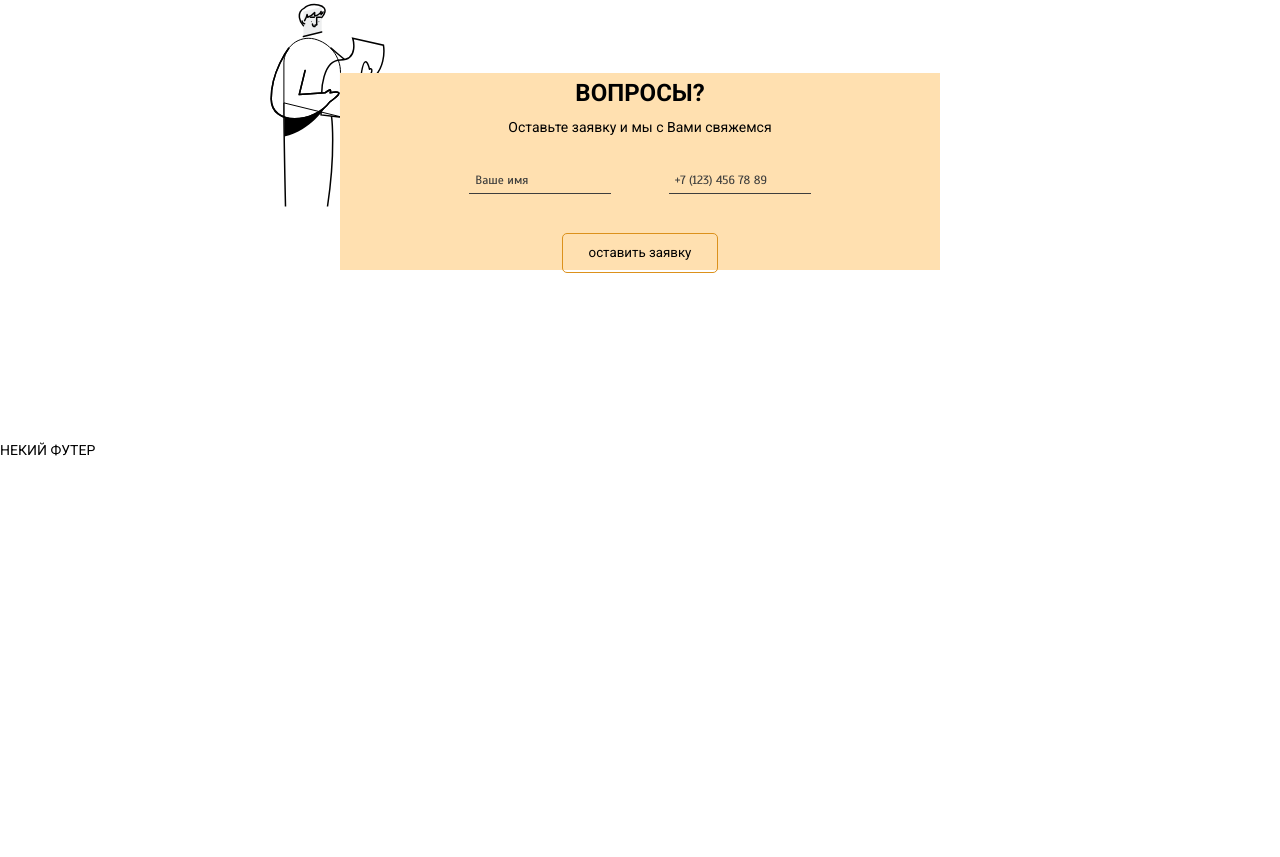
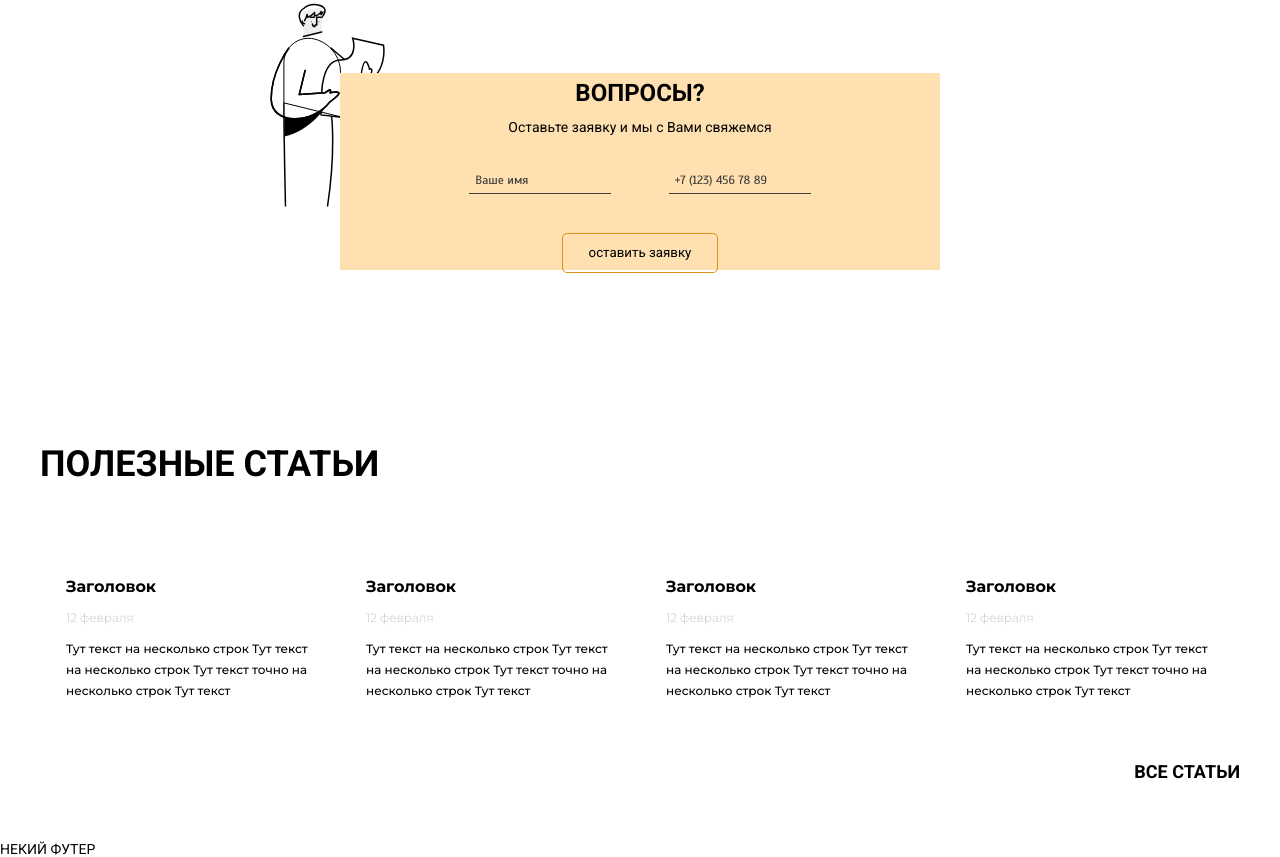
Before and after one commit to lapaduga/ami, a plain HTML site: page index.html in a window 1280 px wide. Shown: the part 4827-5684 px from the top of the page. Before the commit the page ends 5285 px from the top, so only its background shows below. Drawn offline with nearby package versions, Linux system fonts and the light colour scheme; files whose address does not match are found by name.

Commit message:
articles

```diff
--- a/index.html
+++ b/index.html
@@ -357,7 +357,7 @@
 							<a href="#" class="news__link universal-link"></a>
 						</div>
 					</div>
-					<a href="#" class="news__all-link">
+					<a href="#" class="news__all-link all-link">
 						все новости
 					</a>
 				</div>
@@ -396,6 +396,67 @@
 					<div class="questions__image questions__image-woman">
 						<img src="img/questions/woman.svg" alt="">
 					</div>
+				</div>
+			</div>
+		</div>
+
+		<!-- Articles -->
+
+		<div class="articles">
+			<div class="container">
+				<div class="articles__body">
+					<div class="articles__title title">
+						Полезные статьи
+					</div>
+					<div class="articles__items">
+						<a href="#" class="articles__item">
+							<div class="articles__subtitle">
+								Заголовок
+							</div>
+							<div class="articles__date">
+								12 февраля
+							</div>
+							<div class="articles__text">
+								Тут текст на несколько строк Тут текст на несколько строк Тут текст точно на несколько строк Тут текст
+							</div>
+						</a>
+						<a href="#" class="articles__item">
+							<div class="articles__subtitle">
+								Заголовок
+							</div>
+							<div class="articles__date">
+								12 февраля
+							</div>
+							<div class="articles__text">
+								Тут текст на несколько строк Тут текст на несколько строк Тут текст точно на несколько строк Тут текст
+							</div>
+						</a>
+						<a href="#" class="articles__item">
+							<div class="articles__subtitle">
+								Заголовок
+							</div>
+							<div class="articles__date">
+								12 февраля
+							</div>
+							<div class="articles__text">
+								Тут текст на несколько строк Тут текст на несколько строк Тут текст точно на несколько строк Тут текст
+							</div>
+						</a>
+						<a href="#" class="articles__item">
+							<div class="articles__subtitle">
+								Заголовок
+							</div>
+							<div class="articles__date">
+								12 февраля
+							</div>
+							<div class="articles__text">
+								Тут текст на несколько строк Тут текст на несколько строк Тут текст точно на несколько строк Тут текст
+							</div>
+						</a>
+					</div>
+					<a href="#" class="articles__all-link all-link">
+						все статьи
+					</a>
 				</div>
 			</div>
 		</div>
--- a/scss/style.scss
+++ b/scss/style.scss
@@ -919,8 +919,9 @@ body {
 	&__link {
 		align-self: flex-start;
 	}
+}
 
-	&__all-link {
+.all-link {
 	align-self: flex-end;
 	font-weight: bold;
 	font-size: 18px;
@@ -949,14 +950,13 @@ body {
 		margin: 0 0 30px 0;
 	}
 }
-}
 
 //questions
 
 .questions {
 	padding: 130px 0 170px 0;
 	background: url("../img/questions/decor.svg") center no-repeat;
-	@media (max-width:767px){
+	@media (max-width: 767px) {
 		padding: 80px 0 50px 0;
 	}
 	&__body {
@@ -971,7 +971,7 @@ body {
 		img {
 			max-width: 100%;
 		}
-		@media (max-width:767px){
+		@media (max-width: 767px) {
 			flex: 0 0 100px;
 		}
 	}
@@ -979,10 +979,10 @@ body {
 	&__image-man {
 		position: relative;
 		z-index: 1;
-		@media (max-width:767px) {
+		@media (max-width: 767px) {
 			z-index: 3;
 		}
-		@media (max-width:460px) {
+		@media (max-width: 460px) {
 			display: none;
 		}
 	}
@@ -1007,11 +1007,11 @@ body {
 		width: 100%;
 		height: 197px;
 		background: #ffe0b0;
-		@media (max-width:767px){
+		@media (max-width: 767px) {
 			height: 265px;
 			top: -30px;
 		}
-		@media (max-width:460px) {
+		@media (max-width: 460px) {
 			height: 280px;
 		}
 	}
@@ -1031,14 +1031,14 @@ body {
 		line-height: 120%;
 		margin: 0 0 30px 0;
 		padding: 0 10px;
-		@media (max-width:767px){
+		@media (max-width: 767px) {
 			margin: 0 0 10px 0;
 		}
 	}
 
 	&__inputs {
 		margin: 0 -27px 15px -27px;
-		@media (max-width:767px){
+		@media (max-width: 767px) {
 			display: flex;
 			flex-direction: column;
 			margin: 0 0 10px 0;
@@ -1061,19 +1061,19 @@ body {
 		&:focus {
 			border-bottom: 1px solid #dc911b;
 		}
-		&._error{
+		&._error {
 			border-bottom: 1px solid red;
 		}
-		@media (max-width:767px){
+		@media (max-width: 767px) {
 			margin: 10px;
 			font-size: 16px;
-			&::placeholder{
+			&::placeholder {
 				font-size: 16px;
 			}
 		}
 	}
 
-	&__alert{
+	&__alert {
 		color: red;
 		font-size: 12px;
 		opacity: 0;
@@ -1081,11 +1081,11 @@ body {
 		transition: all 0.3s ease 0s;
 		text-align: center;
 		margin: 0 10px 12px 10px;
-		&.active{
+		&.active {
 			opacity: 1;
 			visibility: visible;
 		}
-		@media (max-width:767px){
+		@media (max-width: 767px) {
 			margin: 0 10px 20px 10px;
 		}
 	}
@@ -1100,11 +1100,82 @@ body {
 	}
 }
 
-.micro-container{
+.micro-container {
 	max-width: 770px;
 	margin: 0 auto;
 	padding: 0 15px;
 }
+
+//articles
+
+.articles {
+	&__body {
+		display: flex;
+		flex-direction: column;
+	}
+
+	&__title {
+		margin: 0 0 64px 0;
+		@media (max-width:767px) {
+			margin: 0;
+		}
+	}
+
+	&__items {
+		display: flex;
+		justify-content: center;
+		flex-wrap: wrap;
+		margin: 0 0 34px 0;
+	}
+
+	&__item {
+		flex: 0 1 25%;
+		color: #000;
+		padding: 26px;
+		min-width: 280px;
+		@media (min-width:1024px) {
+			&:hover{
+				.articles__text{
+					text-decoration: underline;
+				}
+			}
+		}
+		@media (max-width:767px){
+			padding: 15px;
+			flex: 1 1 auto;
+		}
+	}
+
+	&__subtitle {
+		font-family: "Montserrat";
+		font-weight: bold;
+		font-size: 16px;
+		line-height: 21px;
+		margin: 0 0 10px 0;
+		height: 21px;
+		overflow: hidden;
+	}
+
+	&__date {
+		font-family: "Montserrat";
+		font-weight: 300;
+		font-size: 12px;
+		line-height: 21px;
+		color: #c6c6c6;
+		margin: 0 0 10px 0;
+	}
+
+	&__text {
+		font-family: "Montserrat";
+		font-weight: 500;
+		font-size: 12px;
+		line-height: 21px;
+		@media (max-width:767px){
+			font-size: 16px;
+		}
+	}
+}
+
 //callback popup
 
 .popup {
```
Also changed, not shown: css/style.css. Lines whose indentation alone changed are shown as unchanged.
